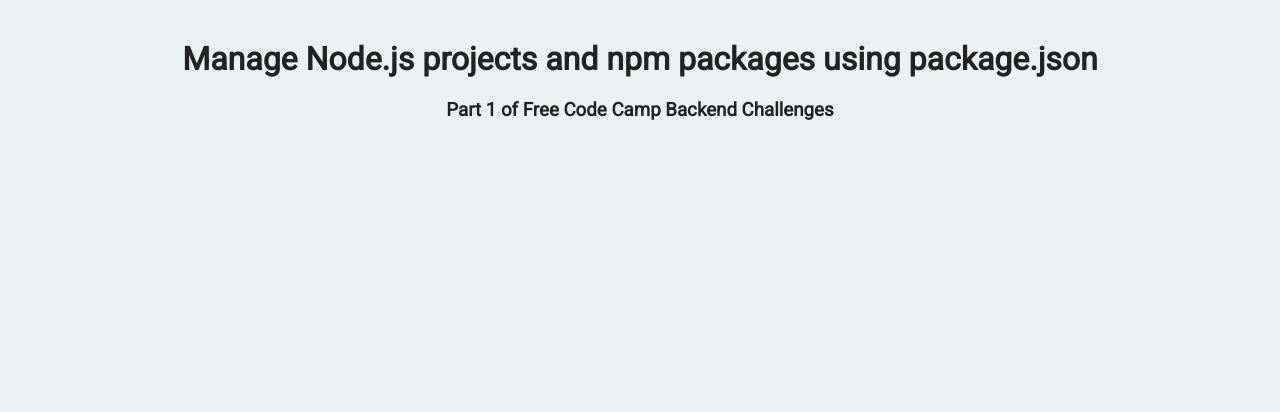
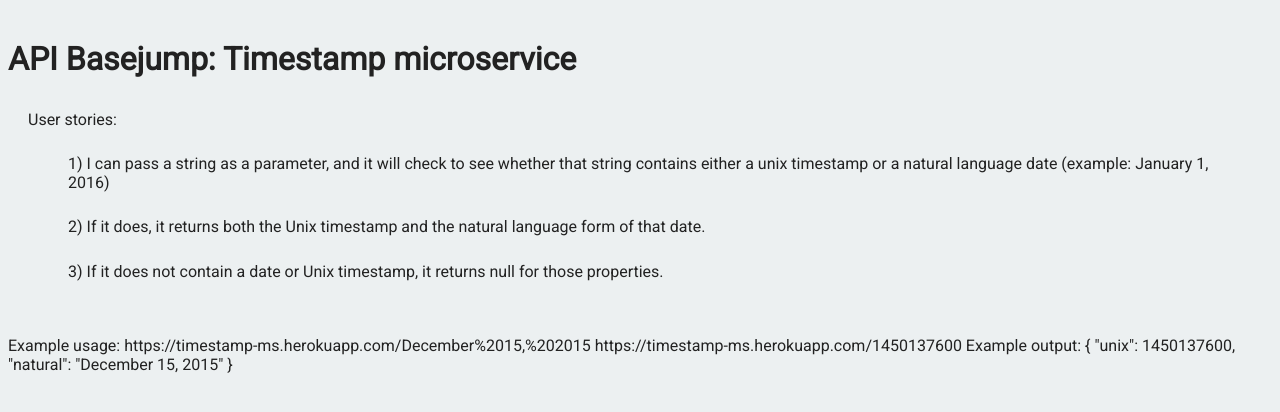
Before and after one commit to mauriak/timestamp-microservice, a website: page views/index.html in a window 1280 px wide. Drawn offline with Linux system fonts and the light colour scheme.

Commit message:
🌾🎗 Checkpoint README.md:572355 server.js:572355 views/index.html:572355 public/style.css:572355

```diff
--- a/public/style.css
+++ b/public/style.css
@@ -5,7 +5,7 @@
 	font-size: 16px;
 	color: #222;
 	background-color: #ECF0F1;
-	text-align: center;
+  line-height: 1.2;
 }
 
 .container {
@@ -23,6 +23,9 @@
 ul {
 	list-style-type: none;
 }
+li {
+  margin: 25px 0;
+}
 
 a {
 	color: #2574A9;
@@ -33,3 +36,9 @@
 	margin: 20px auto 0 auto;
 	display: block;
 }
+
+blockquote{
+  padding: 10px 20px;
+  margin: 0 0 20px;
+  font-size: 16px;
+}
--- a/views/index.html
+++ b/views/index.html
@@ -10,8 +10,28 @@
 
    <body>
       <div class="container">
-         <h1>Manage Node.js projects and npm packages using package.json</h1>
-         <h3>Part 1 of Free Code Camp Backend Challenges</h3>
+         <h1>
+           API Basejump: Timestamp microservice
+        </h1>
+        <blockquote>
+          User stories:
+          <ul>
+            <li>
+              1) I can pass a string as a parameter, and it will check to see whether that string contains either a unix timestamp or a natural language date (example: January 1, 2016)
+            </li>
+            <li>
+              2) If it does, it returns both the Unix timestamp and the natural language form of that date.
+            </li>
+            <li>
+              3) If it does not contain a date or Unix timestamp, it returns null for those properties.
+            </li>
+          </ul>
+        </blockquote>
+Example usage:
+https://timestamp-ms.herokuapp.com/December%2015,%202015
+https://timestamp-ms.herokuapp.com/1450137600
+Example output:
+{ "unix": 1450137600, "natural": "December 15, 2015" }
       </div>
    </body>
 
```
Also changed, not shown: README.md.
